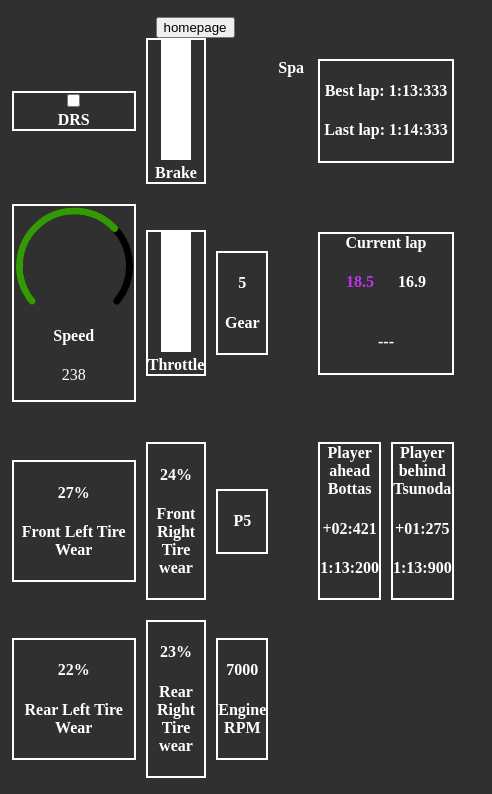
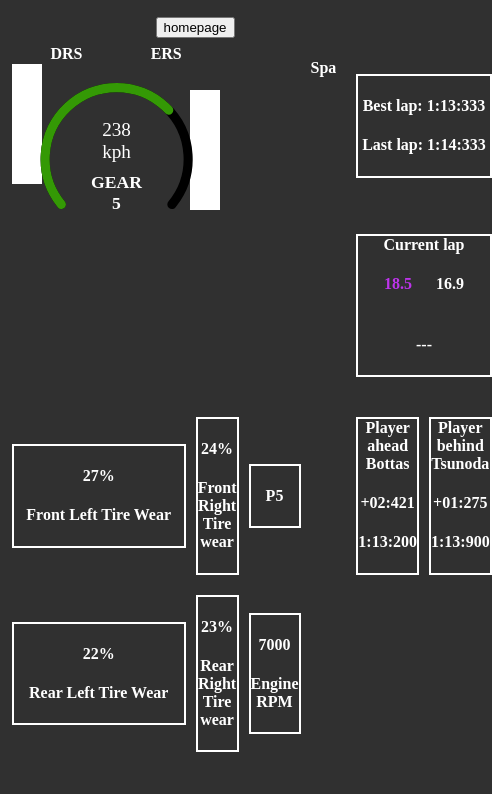
Before and after one commit to nojusbuc/formula1_project, a website: page interface/live_telemetry/telem.html in a window 390 px wide. Shown: the part 50-844 px from the top of the page, 492 px wide, since content can reach past the window. Drawn offline with nearby package versions, Linux system fonts and the light colour scheme.

Commit message:
semi finished main-info, responsive sizes needed?

```diff
--- a/interface/live_telemetry/telem.html
+++ b/interface/live_telemetry/telem.html
@@ -19,26 +19,22 @@
             <button class="back-to-homepage" onclick="stopReceivingData()" type="button">homepage</button>
         </div>
         <div class="container">
+            <div class="main-info">
                 <div class="drs-box">
-                <input type="checkbox" class="drs-check">
+
+
                     <h4 class="drs-header">
                         DRS
                     </h4>
                 </div>
-            <div class="speed-box">
-                <!-- <div class="circular">
-                    <div class="inner"></div>
-                    <div class="number"></div>
-                    <div class="circle">
-                        <div class="bar right">
-                            <div class="progress"></div>
+                <div class="ers-box">
+
+
+                    <h4 class="ers-header">
+                        ERS
+                    </h4>
                 </div>
-                        <div class="bar left">
-                            <div class="progress"></div>
-                        </div>
-
-                    </div>
-                </div> -->
+                <div class="speedometer-box">
                     <div class="progress-wrapper">
                         <svg x="0px" y="0px" viewBox="37 -5 120 100" width="120" height="100">
                             <path class="grey" d="M55,90
@@ -46,11 +42,14 @@
                             <path class="red" d="M55,90
                                                        A55,55 0 1,1 140,90" style="fill:none;" />
                         </svg>
+                    </div>
+
 
                 </div>
-                <h4 class="speed-header">Speed</h4>
-                <p class="number">54</p>
 
+                <div class="speed-box">
+
+                    <p class="number speed-header">54</p>
                 </div>
 
                 <div class="throttle-box">
@@ -58,50 +57,37 @@
                     <svg class="throttle-rect-svg" width="30" height="120">
                         <rect class="throttle-rect" width="30" height="120" fill="#34cc0a" y="0%" stroke="#fff"
                             stroke-width="2px" />
-                    <!-- style="fill:rgb(0,0,255);stroke-width:3;stroke:rgb(0,0,0)" -->
                     </svg>
                     <svg width="30" height="120">
                         <rect width="30" height="120" fill="#fff" y="0%" />
-                    <!-- style="fill:rgb(0,0,255);stroke-width:3;stroke:rgb(0,0,0)" -->
                     </svg>
 
-
-                <!-- <svg id=" line-progress" height="120" width="120">
-                    <g class="progress-container">
-                        <line x1="50%" y1="0%" x2="50%" y2="100%" stroke-width="30" />
-                    </g>
-                    <g class="progress-content">
-                        <line x1="50%" y1="0%" x2="50%" y2="100%" stroke="#34cc0a" stroke-dasharray="100%"
-                            stroke-dashoffset="-30%" stroke-width="28" />
-                    </g>
+                    <!-- <svg class="throttle-rect-svg" width="60" height="280" viewBox="0 0 100 100">
+                        <rect class="throttle-rect" width="60" height="280" fill="#34cc0a" y="0%" stroke="#fff"
+                            stroke-width="2px" />
+                    </svg>
+                    <svg width="60" height="280" viewBox="0 0 100 100">
+                        <rect width="60" height="280" fill="#fff" y="0%" />
                     </svg> -->
 
-
-
-
-
-                <h4 class="throttle-header">
-                    Throttle
-                </h4>
                 </div>
                 <div class="brake-box">
                     <svg class="brake-rect-svg" width="30" height="120">
                         <rect class="brake-rect main-rect" width="30" height="120" fill="#870404" y="0%" stroke="#fff"
                             stroke-width="2px" />
-                    <!-- style="fill:rgb(0,0,255);stroke-width:3;stroke:rgb(0,0,0)" -->
                     </svg>
                     <svg width="30" height="120">
                         <rect width="30" height="120" fill="#fff" y="0%" />
-                    <!-- style="fill:rgb(0,0,255);stroke-width:3;stroke:rgb(0,0,0)" -->
                     </svg>
-                <h4 class="brake-header">
-                    Brake
-                </h4>
+
                 </div>
                 <div class="gear-box">
-                <h4 class="gear-count">4</h4>
-                <h4 class="gear-header">Gear</h4>
+                    <h4 class="gear-count gear-header">4</h4>
+                    <!-- <h4 class="gear-header">Gear</h4> -->
                 </div>
+
+            </div>
+
             <div class="front-left-tire-box">
 
                 <h4 class="front-left-tire-wear-count">27%</h4>
--- a/interface/live_telemetry/telemetry.css
+++ b/interface/live_telemetry/telemetry.css
@@ -13,16 +13,13 @@ body {
     color: white;
     width: 94%;
     margin: 0 auto;
-    /* height: 100vh; */
-    /* overflow: hidden; */
-
 
 }
 
 .container {
     display: grid;
-    grid-template-columns: repeat(9, 1fr);
-    grid-template-rows: repeat(6, 1fr);
+    /* grid-template-columns: repeat(9, 1fr); */
+    /* grid-template-rows: repeat(6, 1fr); */
     align-items: center;
     text-align: center;
     grid-row-gap: 20px;
@@ -31,7 +28,21 @@ body {
 
 }
 
-.container div {}
+.main-info {
+    display: grid;
+    grid-template-columns: 1fr 1fr 3fr 1fr 1fr;
+    /* grid-template-columns: auto auto auto auto auto; */
+    grid-template-rows: 1fr 1fr 1fr 1fr;
+    /* grid-template-rows: auto auto auto auto; */
+    /* min-width: 100px;
+    min-height: 100px; */
+    column-gap: 5%;
+    row-gap: 5%;
+    align-items: center;
+    justify-items: center;
+
+
+}
 
 .header {
     text-align: center;
@@ -42,12 +53,48 @@ body {
 .drs-box {
     text-align: center;
     grid-row: 1/2;
-    grid-column: 1/2;
-    align-items: end;
-    border: 2px solid white;
-
+    grid-column: 2/3;
 
 }
+
+.ers-box {
+    text-align: center;
+    grid-row: 1/2;
+    grid-column: 4/5;
+}
+
+.speed-box {
+    text-align: center;
+    grid-row: 3/4;
+    grid-column: 3/4;
+}
+
+.speedometer-box {
+    transform: scale(1.3);
+    grid-row: 2/5;
+    grid-column: 2/5;
+
+}
+
+.brake-box {
+    grid-row: 1/5;
+    grid-column: 1/2;
+
+}
+
+.throttle-box {
+    grid-row: 1/5;
+    grid-column: 5/6;
+    align-self: end;
+
+}
+
+.gear-box {
+    grid-row: 4/5;
+    grid-column: 3/4;
+
+}
+
 
 .drs-check {
     margin: 0;
@@ -55,96 +102,38 @@ body {
 
 .drs-header {
     margin: 0;
+    padding: 0;
 }
 
-.speed-box {
-    /* transform: scale(0.5); */
-    grid-row: 2/3;
-    grid-column: 1/2;
-    border: 2px solid white;
+.ers-header {
+    margin: 0;
+    padding: 0;
+}
 
+.speed-header {
+    margin: 0;
+    padding: 0;
+    font-size: 1.2em;
+}
+
+.gear-header {
+    margin: 0;
+    padding: 0;
+    font-size: 1.1em;
+}
+
+.brake-header {
+    margin: 0;
+    padding: 0;
+}
+
+.throttle-header {
+    margin: 0;
+    padding: 0;
 }
 
 
-/* .circular {
-    height: 100px;
-    width: 100px;
-    position: relative;
-    transform: scale(1);
 
-}
-
-.circular .inner {
-    position: absolute;
-    z-index: 6;
-    top: 50%;
-    left: 50%;
-    height: 80px;
-    width: 80px;
-    margin: -40px 0 0 -40px;
-    background: #303030;
-    border-radius: 100%;
-
-}
-
-.circular .number {
-    position: absolute;
-    top: 50%;
-    left: 50%;
-    transform: translate(-50%, -50%);
-    z-index: 10;
-    font-size: 18px;
-    font-weight: 500;
-    color: white;
-}
-
-.circular .bar {
-    position: absolute;
-    height: 100%;
-    width: 100%;
-    background: #fff;
-    border-radius: 100%;
-    clip: rect(0px, 100px, 100px, 50px);
-}
-
-.circle .bar .progress {
-
-    position: absolute;
-    height: 100%;
-    width: 100%;
-    border-radius: 100%;
-    clip: rect(0px, 50px, 100px, 0px);
-    background: #00c500;
-}
-
-.circle .right .progress {
-    z-index: 1;
-    animation: left 0s linear both;
-
-}
-
-@keyframes right {
-    100% {
-        transform: rotate(var(--right-rotation));
-    }
-}
-
-.circle .left {
-    transform: rotate(180deg);
-    z-index: 3;
-
-}
-
-.circle .left .progress {
-    animation: right 0s linear both;
-    animation-delay: 0s;
-}
-
-@keyframes left {
-    100% {
-        transform: rotate(var(--left-rotation));
-    }
-} */
 
 .progress-wrapper {
     /* height: 100vh; */
@@ -219,12 +208,6 @@ path {
     width: 200px;
 }
 
-.throttle-box {
-    grid-row: 2/3;
-    grid-column: 2/3;
-    border: 2px solid white;
-
-}
 
 /* Throttle progress bar */
 .load-throttle {
@@ -248,10 +231,6 @@ path {
     height: 30%;
 }
 
-.throttle-header {
-    margin: 0;
-}
-
 
 
 .load-brake {
@@ -264,16 +243,9 @@ path {
 }
 
 
-.brake-header {
-    margin: 0;
-}
 
-.brake-box {
-    grid-row: 1/2;
-    grid-column: 2/3;
-    border: 2px solid white;
 
-}
+
 
 .brake-rect-svg {
     position: absolute;
@@ -281,13 +253,8 @@ path {
 
 
 
-.gear-box {
-    grid-row: 2/3;
-    grid-column: 3/4;
-    border: 2px solid white;
-}
 
-.gear-header {}
+
 
 .front-left-tire-box {
     grid-row: 4/5;
--- a/interface/live_telemetry/telemetry.js
+++ b/interface/live_telemetry/telemetry.js
@@ -51,7 +51,7 @@ function updateSpeed(speed) {
     setInterval(function () {
 
         speedValue = speedometer.style.strokeDashoffset
-        numb.innerText = Math.round(maxSpeed - speedValue / ratio)
+        numb.innerText = Math.round(maxSpeed - speedValue / ratio) + ' kph'
 
     }, 20)
 
@@ -70,5 +70,5 @@ function updateBrake(brake) {
 }
 
 function updateGear(gear) {
-    gearElement.textContent = gear
+    gearElement.textContent = 'GEAR ' + gear
 }
```
Also changed, not shown: 1 other file. Lines whose indentation alone changed are shown as unchanged.
